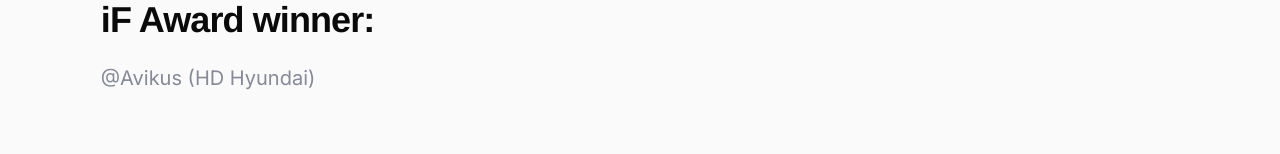
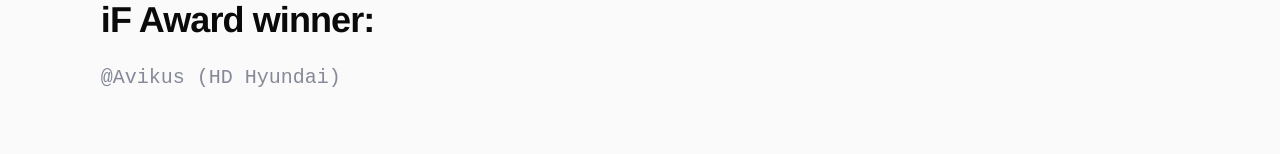
Before and after one commit to younginsa/v0-2025-product-design-portfolio, a Next.js app: page / in a window 1280 px wide. Shown: the part 242-396 px from the top of the page. Built offline with nearby package versions, Linux system fonts and the light colour scheme.

Commit message:
feat: update h2 font to Andale Mono with fallback
Apply Andale Mono font to h2 element with inline style.

Co-authored-by: Youngin Sa <33438441+younginsa@users.noreply.github.com>

```diff
--- a/app/page.tsx
+++ b/app/page.tsx
@@ -91,7 +91,7 @@ export default function Home() {
                 <h2 className="text-foreground text-4xl font-semibold tracking-tight mb-6" style={{ fontFamily: '"Helvetica Neue", Helvetica, Arial, sans-serif' }}>
                   {"iF Award winner:"}
                 </h2>
-                <h2 className="mb-5 text-input text-xl font-normal">
+                <h2 className="mb-5 text-input text-xl font-normal" style={{ fontFamily: '"Andale Mono", monospace' }}>
                    @Avikus (HD Hyundai)
                 </h2>
               </div>
```
